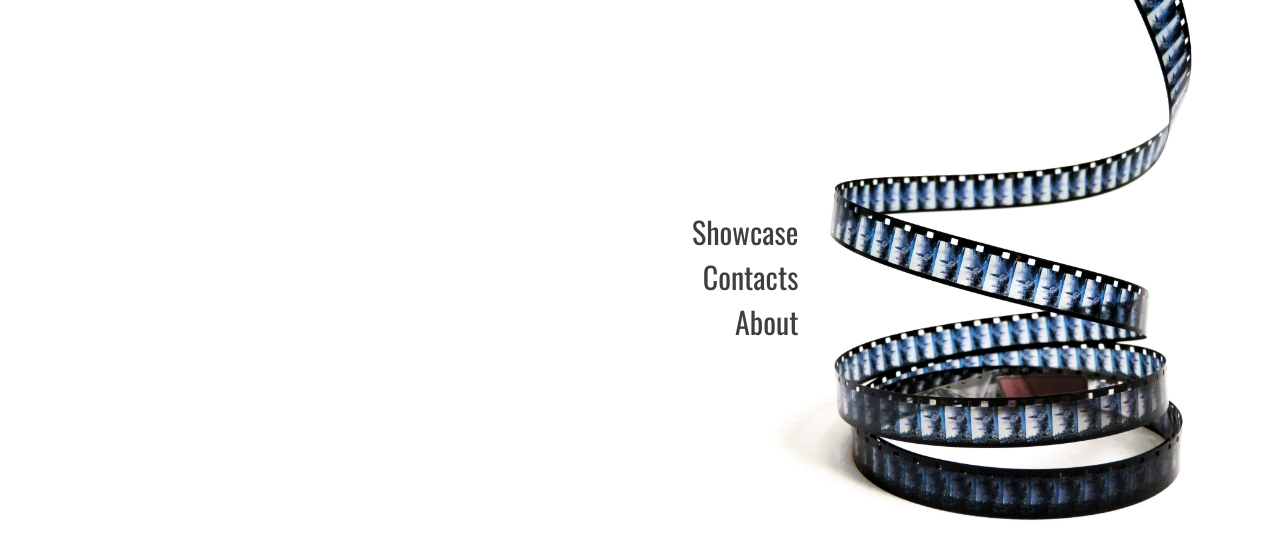
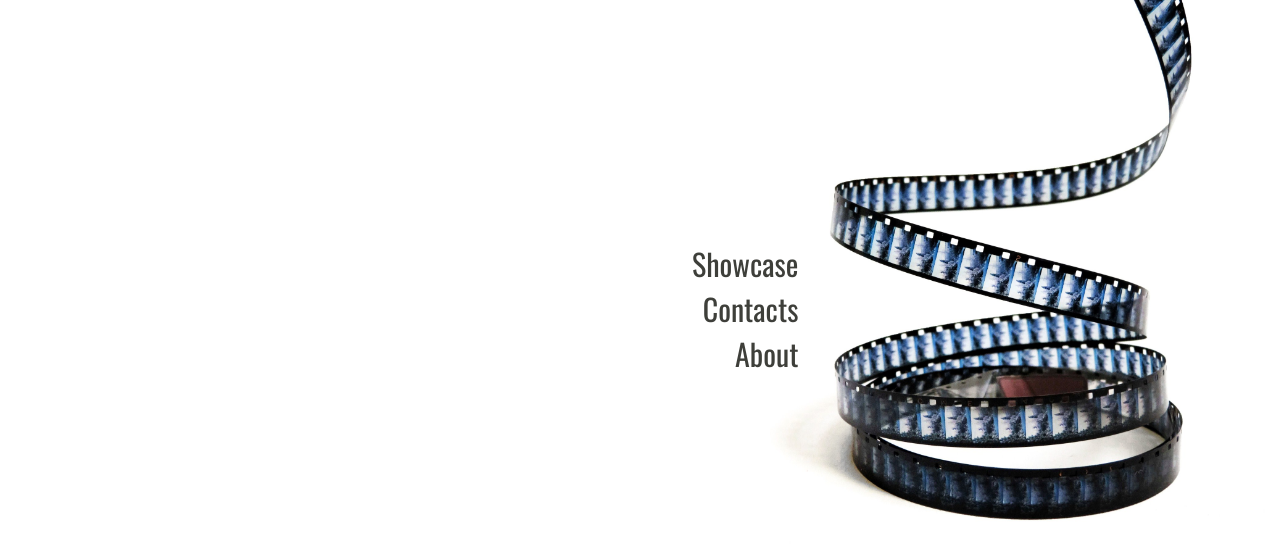
Before and after one commit to creativegun/creativegun.github.io, a plain HTML site: page index.html in a window 1280 px wide. Shown: the part 155-714 px from the top of the page. Drawn offline with nearby package versions, Linux system fonts and the light colour scheme.

Commit message:
text position change

```diff
--- a/index.html
+++ b/index.html
@@ -39,7 +39,7 @@ left: 3%;
   font-size: 30px;
   text-align: right;
   position: absolute;
-  top: 56%;
+  top: 60%;
   right: 32%;
   transform: translate(-50%, -50%);
 }
```
